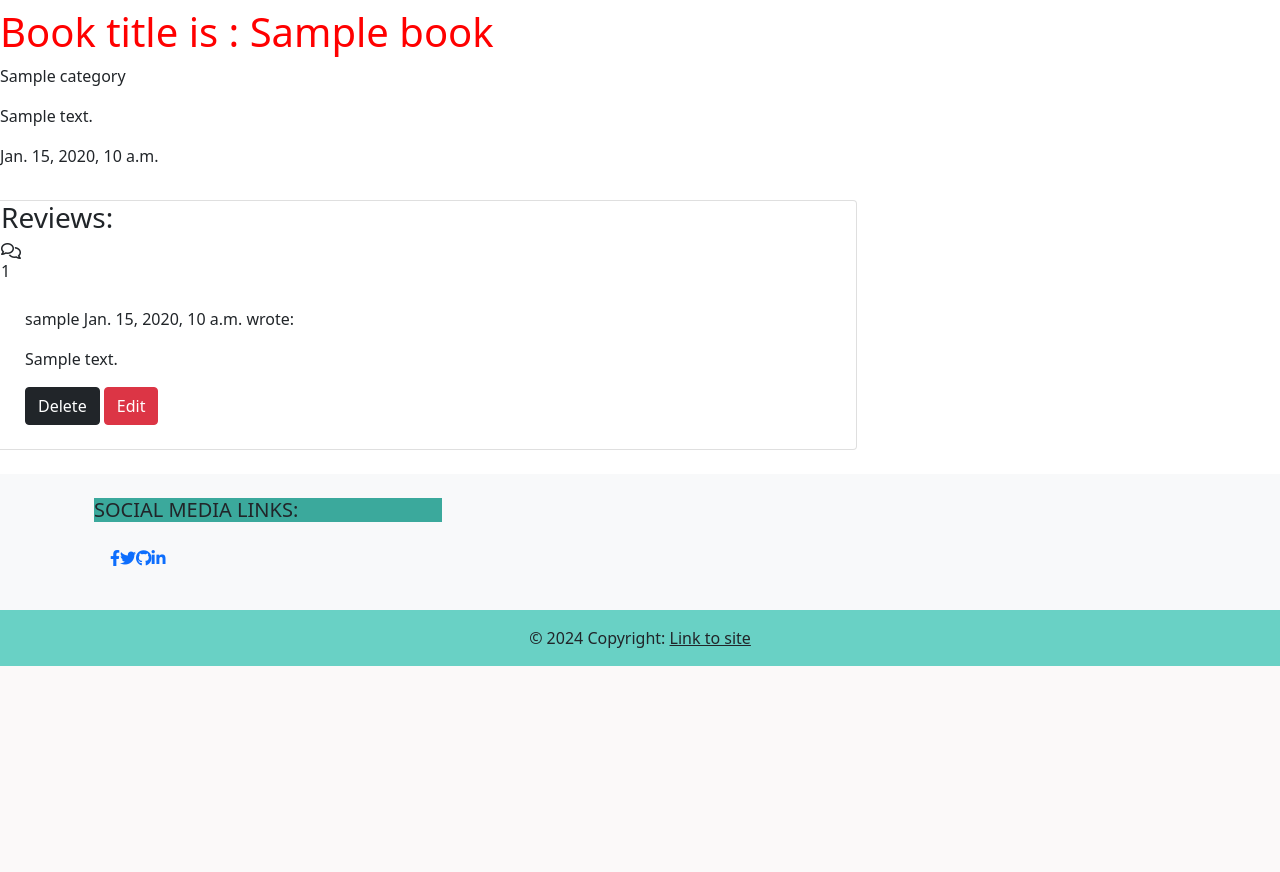
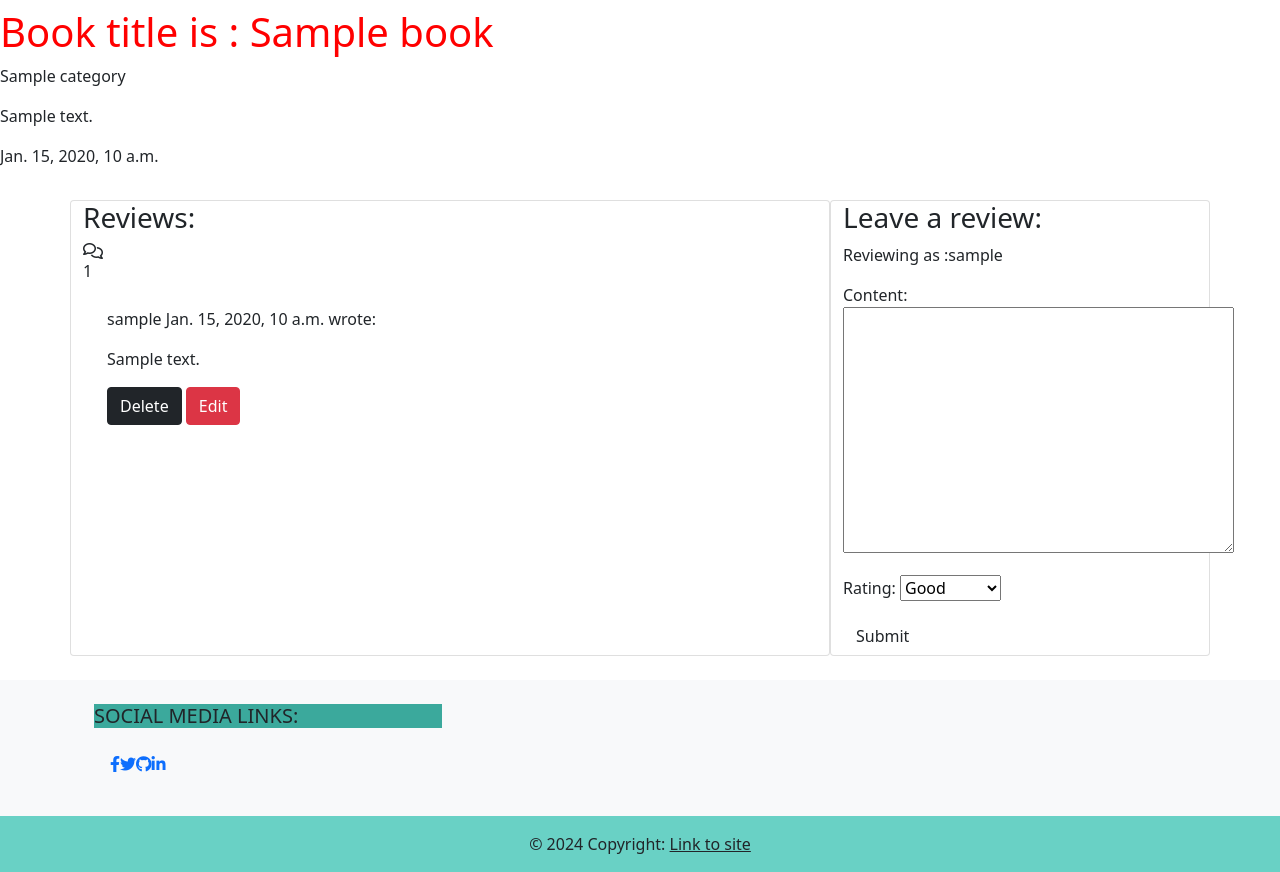
Before and after one commit to Grace-YuGuo/book-shelf-full-stack, a Django app: page /view/1 in a window 1280 px wide. Shown: the part 504-1376 px from the top of the page. Before the commit the page ends 1170 px from the top, so only its background shows below. Run offline with Django 4.2, Linux system fonts and the light colour scheme; a user stored in the database is signed in; tables that the repository leaves empty hold one stand-in row (values such as "Sample post").

Commit message:
Create a review for a specific book_id

```diff
--- a/book/forms.py
+++ b/book/forms.py
@@ -1,5 +1,5 @@
 from django import forms
-from .models import Book
+from .models import Book,Review
 
 class BookForm(forms.ModelForm):
     """
@@ -8,3 +8,11 @@ class BookForm(forms.ModelForm):
     class Meta:
         model = Book
         fields = ('title','author','category','pages','image','description',)
+
+class ReviewForm(forms.ModelForm):
+    """
+    Create a review form class based on model Review inherited from ModelForm module
+    """
+    class Meta:
+        model = Review
+        fields = ('content','rating',)
--- a/book/templates/book/book_detail.html
+++ b/book/templates/book/book_detail.html
@@ -11,6 +11,7 @@
 <p> {{ book.created_on }}</p>
 
 {% if user.is_authenticated %}
+<div class="container">
     <!-- Displaying Reviews -->
     <div class="row">
         <div class="col-md-8 card mb-4  mt-3 ">
@@ -25,7 +26,7 @@
           faded{% elif not review.approved %} d-none{% endif %}">
                     <p class="font-weight-bold">
                         {{ review.user }}
-                    <span class="font-weight-normal">
+                        <span class="">
                             {{ review.created_on }}
                         </span> wrote:
                     </p>
@@ -46,7 +47,20 @@
                 {% endfor %}
             </div>
         </div>
+        <!-- Creating New Reviews -->
+        <div class="col-md-4 card mb-4 mt-3">
+            <h3>Leave a review:</h3>
+            <p>Reviewing as :{{ user.username}}</p>
+            <form id="reviewForm" method="post">
+                {{ review_form.as_p}}
+                {% csrf_token %}
+                <button id="submitButton" type="submit" class="btn btn-signup btn-m">Submit</button>
+            </form>
+
         </div>
+    </div>
+</div>
+
 {% endif %}
 
 <!-- book_detail.html content ends here -->
--- a/book/views.py
+++ b/book/views.py
@@ -4,7 +4,7 @@ from django.shortcuts import render,get_object_or_404,reverse, redirect
 from django.views import generic
 from django.contrib import messages
 from django.contrib.auth.decorators import login_required
-from .forms import BookForm
+from .forms import BookForm, ReviewForm
 from .models import Book
 
 # Create your views here.
@@ -57,7 +57,17 @@ def book_detail(request, book_id):
     reviews = retrieved_book.book_reviews.all()
     review_count =retrieved_book.book_reviews.filter(approved=True).count()
 
-    return render(request,"book/book_detail.html",{"book": retrieved_book, "reviews":reviews,"review_count":review_count,},)
+    if request.method == "POST":
+        review_form = ReviewForm(data=request.POST)
+        if review_form.is_valid():
+            review = review_form.save(commit=False)
+            review.user = request.user
+            review.book = retrieved_book
+            review.save()
+            messages.add_message(request,messages.SUCCESS,'Review submitted and awaiting approval')
+    review_form = ReviewForm()
+
+    return render(request,"book/book_detail.html",{"book": retrieved_book, "reviews":reviews,"review_count":review_count, "review_form":review_form,},)
 
 @login_required
 def create_book(request):
```
Lines whose indentation alone changed are shown as unchanged.
